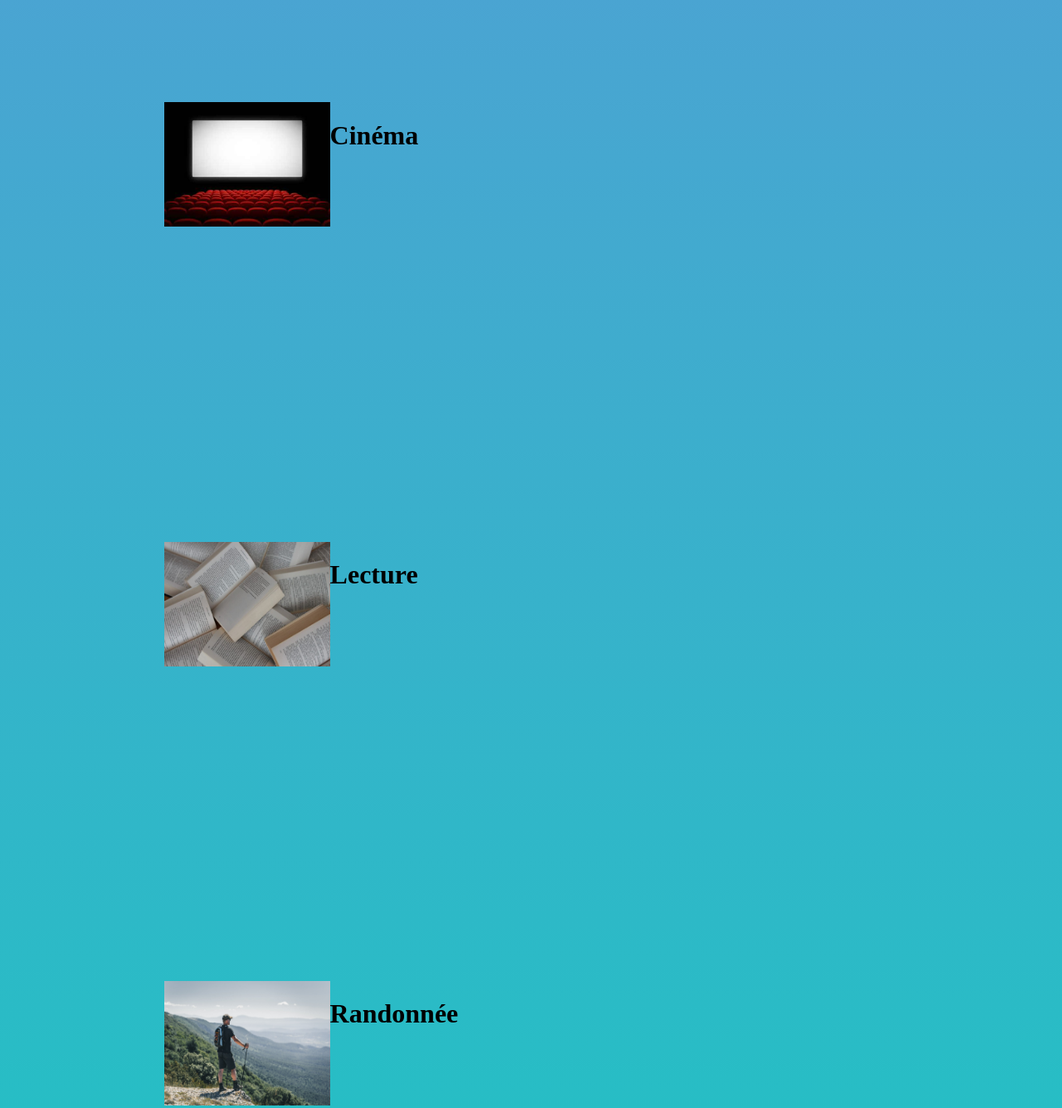
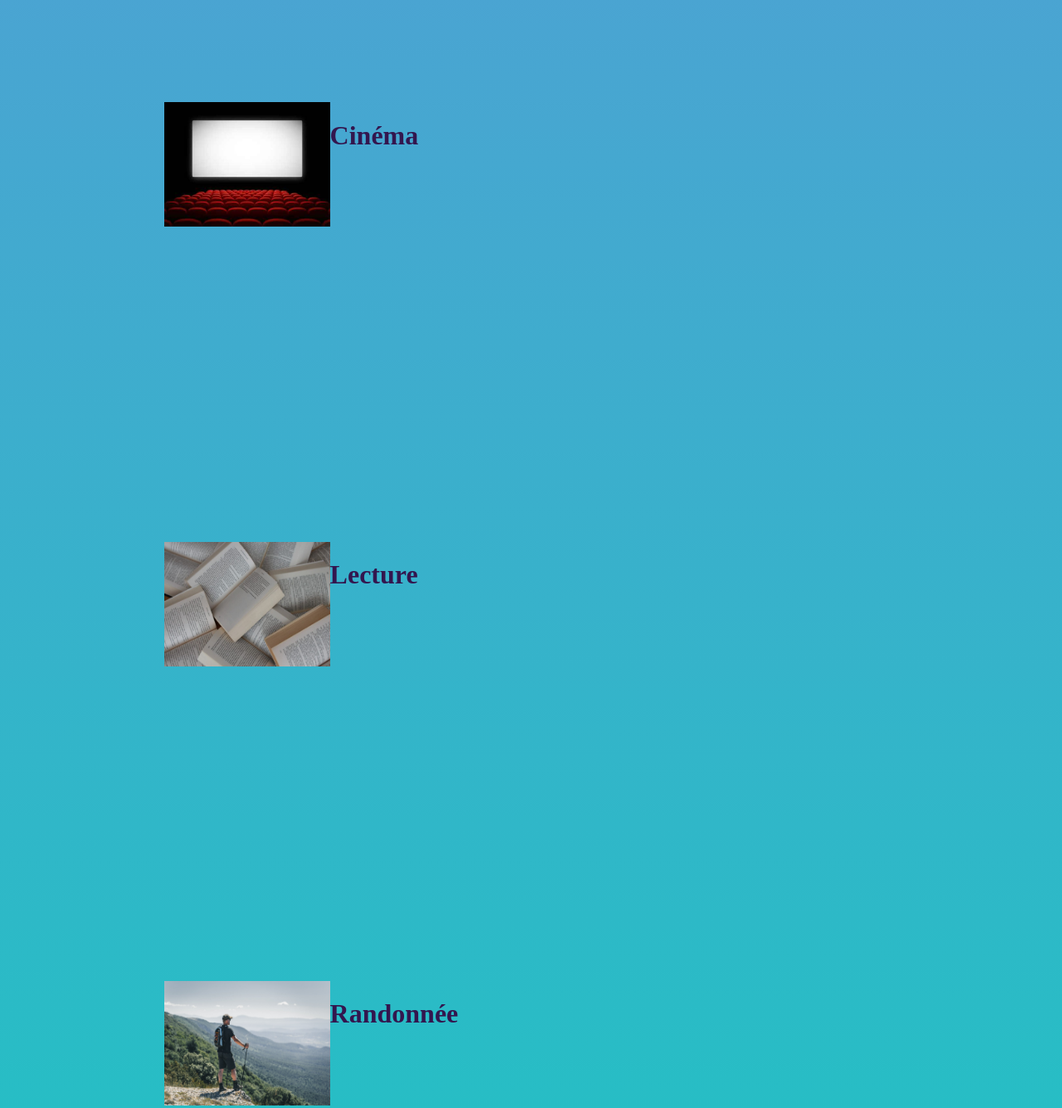
Before and after one commit to MarineRcher/BTS-SIO, a plain HTML site: page index.html in a window 1280 px wide. Shown: the part 4640-5975 px from the top of the page at 83% size. Drawn offline with Linux system fonts and the light colour scheme; a script that the page names is missing.

Commit message:
Update style.css

```diff
--- a/style.css
+++ b/style.css
@@ -197,6 +197,9 @@ img {
     justify-content: left;
     margin: 15%;
     font-size: 1em;
+    position: relative;
+  text-align: center;
+  color: rgb(51, 22, 78);
 }
 .lire{
     width: 100%;
@@ -206,6 +209,8 @@ img {
     justify-content: left;
     margin: 15%;
     font-size: 1em;
+    text-align: center;
+    color: rgb(51, 22, 78);
 }
 .rando{
     width: 100%;
@@ -215,4 +220,6 @@ img {
     justify-content: left;
     margin: 15%;
     font-size: 1em;
+    text-align: center;
+    color: rgb(51, 22, 78);
 }
```
